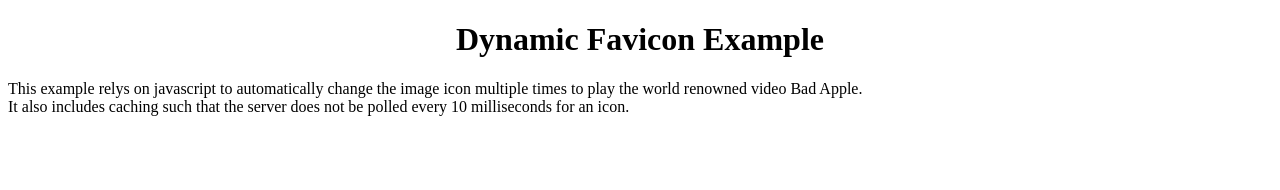
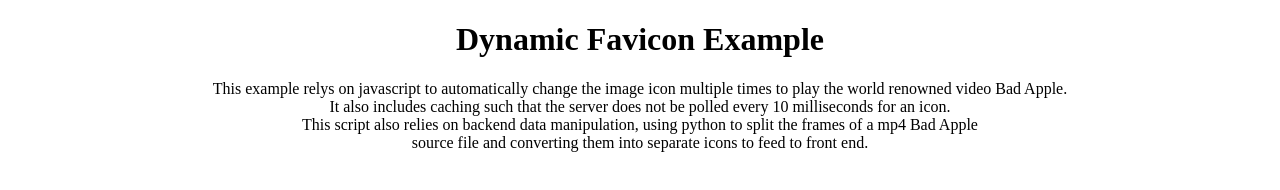
Before and after one commit to marcusasdgg/simple-Portfolio-website, a plain HTML site: page badApple/badApple.html in a window 1280 px wide. Drawn offline with Linux system fonts and the light colour scheme.

Commit message:
edited some html about pages.

```diff
--- a/badApple/badApple.html
+++ b/badApple/badApple.html
@@ -9,8 +9,10 @@
 </head>
 <body>
     <h1 style="text-align: center; justify-content: center">Dynamic Favicon Example</h1>
-    <p>This example relys on javascript to automatically change the image icon multiple times to play the world renowned video Bad Apple. <br>
-    It also includes caching such that the server does not be polled every 10 milliseconds for an icon.</p>
+    <p style="text-align: center;">This example relys on javascript to automatically change the image icon multiple times to play the world renowned video Bad Apple. <br>
+    It also includes caching such that the server does not be polled every 10 milliseconds for an icon.
+    <br> This script also relies on backend data manipulation, using python to split the frames of a mp4 Bad Apple<br>
+    source file and converting them into separate icons to feed to front end.</p>
 
     <script>
         // List of icon URLs
```
